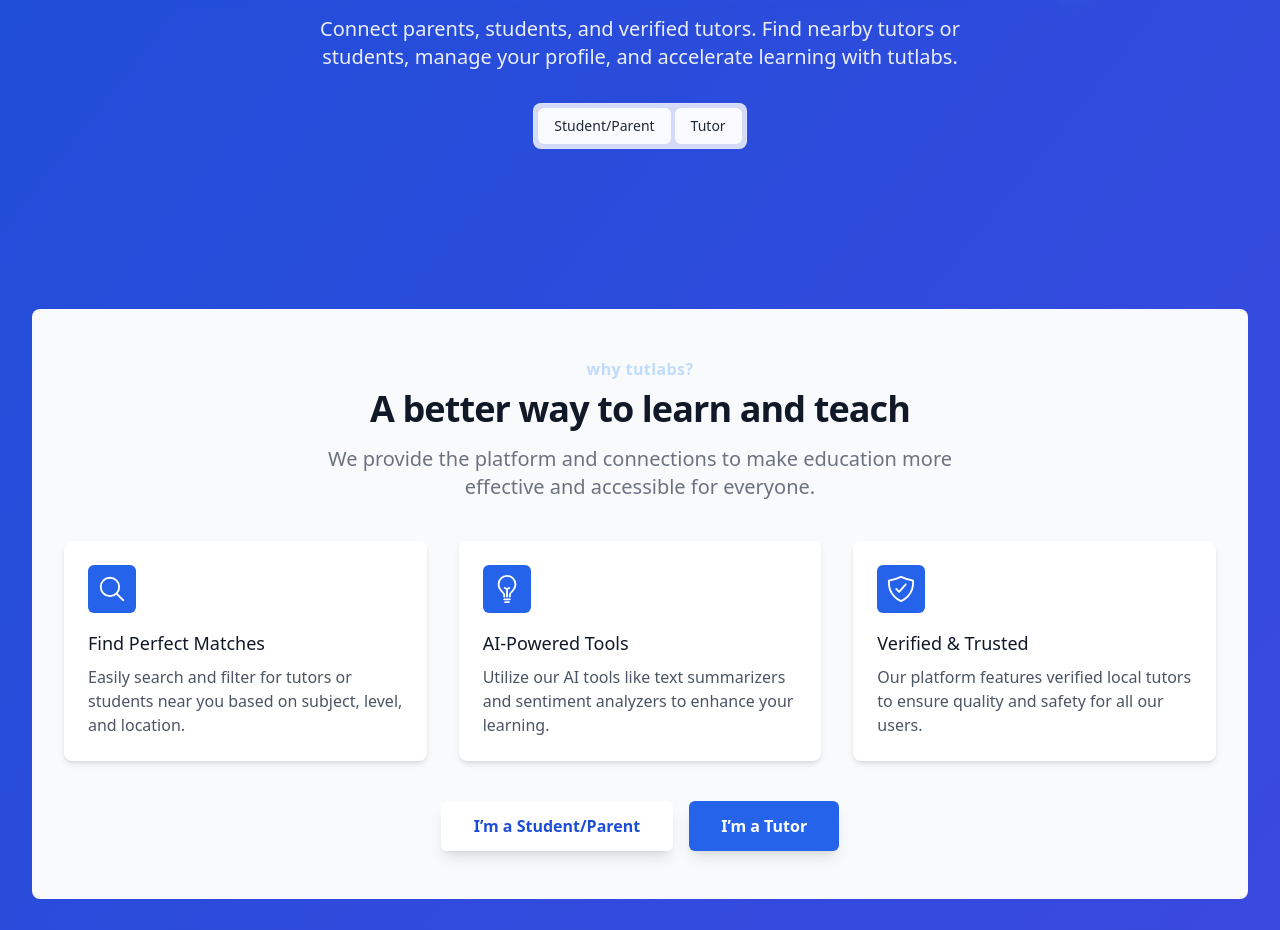
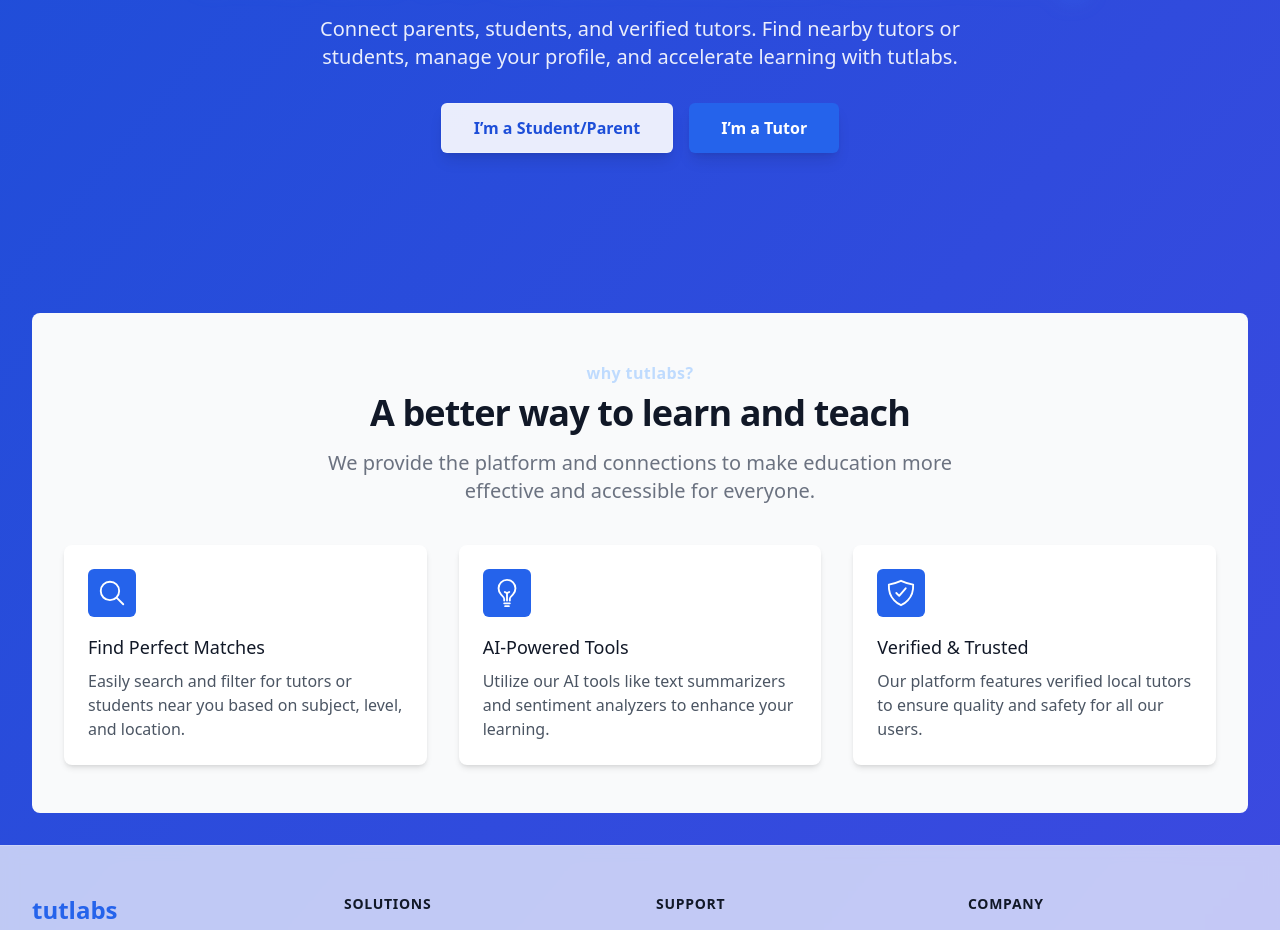
Before and after one commit to sudhanshu-881/tutlabs, a React (Vite) app: page / in a window 1280 px wide. Shown: the part 322-1252 px from the top of the page. Built offline with nearby package versions, Linux system fonts and the light colour scheme; no server answers.

Commit message:
Refactor: Move role picker to Hero component
Co-authored-by: 881dhan <881dhan@gmail.com>

```diff
--- a/pages/Home.tsx
+++ b/pages/Home.tsx
@@ -1,9 +1,8 @@
 import React from 'react';
 import { Link, useNavigate } from 'react-router-dom';
 import { setPendingRole } from '../lib/services/role';
-import RolePicker from '../components/ui/RolePicker';
 
-const Hero = () => (
+const Hero: React.FC<{ onChooseRole: (role: 'student' | 'tutor') => void }> = ({ onChooseRole }) => (
   <div className="text-center py-16 sm:py-24">
     <h1 className="text-4xl sm:text-5xl md:text-6xl font-extrabold tracking-tight text-white drop-shadow-[0_2px_10px_rgba(59,130,246,0.35)]">
       <span className="block">Unlock Your Potential with</span>
@@ -12,8 +11,13 @@ const Hero = () => (
     <p className="mt-6 max-w-2xl mx-auto text-lg sm:text-xl text-white/90">
       Connect parents, students, and verified tutors. Find nearby tutors or students, manage your profile, and accelerate learning with tutlabs.
     </p>
-    <div className="mt-8 flex justify-center">
-      <RolePicker />
+    <div id="role-picker" className="mt-8 flex justify-center gap-4">
+      <button onClick={() => onChooseRole('student')} className="inline-block bg-white/90 dark:bg-gray-900/70 text-blue-700 dark:text-white font-semibold px-8 py-3 rounded-md shadow-lg border border-white/20 dark:border-gray-700 transition-all duration-300 ease-in-out transform hover:-translate-y-1 hover:scale-105 hover:shadow-2xl">
+        I’m a Student/Parent
+      </button>
+      <button onClick={() => onChooseRole('tutor')} className="inline-block bg-blue-600 text-white font-semibold px-8 py-3 rounded-md shadow-lg transition-all duration-300 ease-in-out transform hover:-translate-y-1 hover:scale-105 hover:shadow-2xl">
+        I’m a Tutor
+      </button>
     </div>
   </div>
 );
@@ -48,7 +52,7 @@ const Home = () => {
 
   return (
     <div className="space-y-16">
-      <Hero />
+      <Hero onChooseRole={chooseRole} />
       <div className="py-12 bg-gray-50 dark:bg-gray-800/50 rounded-lg">
           <div className="max-w-7xl mx-auto px-4 sm:px-6 lg:px-8">
               <div className="text-center">
@@ -79,14 +83,7 @@ const Home = () => {
                         description="Our platform features verified local tutors to ensure quality and safety for all our users."
                       />
                   </div>
-                  <div className="mt-10 flex justify-center gap-4">
-                    <button onClick={() => chooseRole('student')} className="inline-block bg-white/90 dark:bg-gray-900/70 text-blue-700 dark:text-white font-semibold px-8 py-3 rounded-md shadow-lg border border-white/20 dark:border-gray-700 transition-all duration-300 ease-in-out transform hover:-translate-y-1 hover:scale-105 hover:shadow-2xl">
-                      I’m a Student/Parent
-                    </button>
-                    <button onClick={() => chooseRole('tutor')} className="inline-block bg-blue-600 text-white font-semibold px-8 py-3 rounded-md shadow-lg transition-all duration-300 ease-in-out transform hover:-translate-y-1 hover:scale-105 hover:shadow-2xl">
-                      I’m a Tutor
-                    </button>
-                  </div>
+                  {/* CTA moved to hero; keep section informational */}
               </div>
           </div>
       </div>
```
